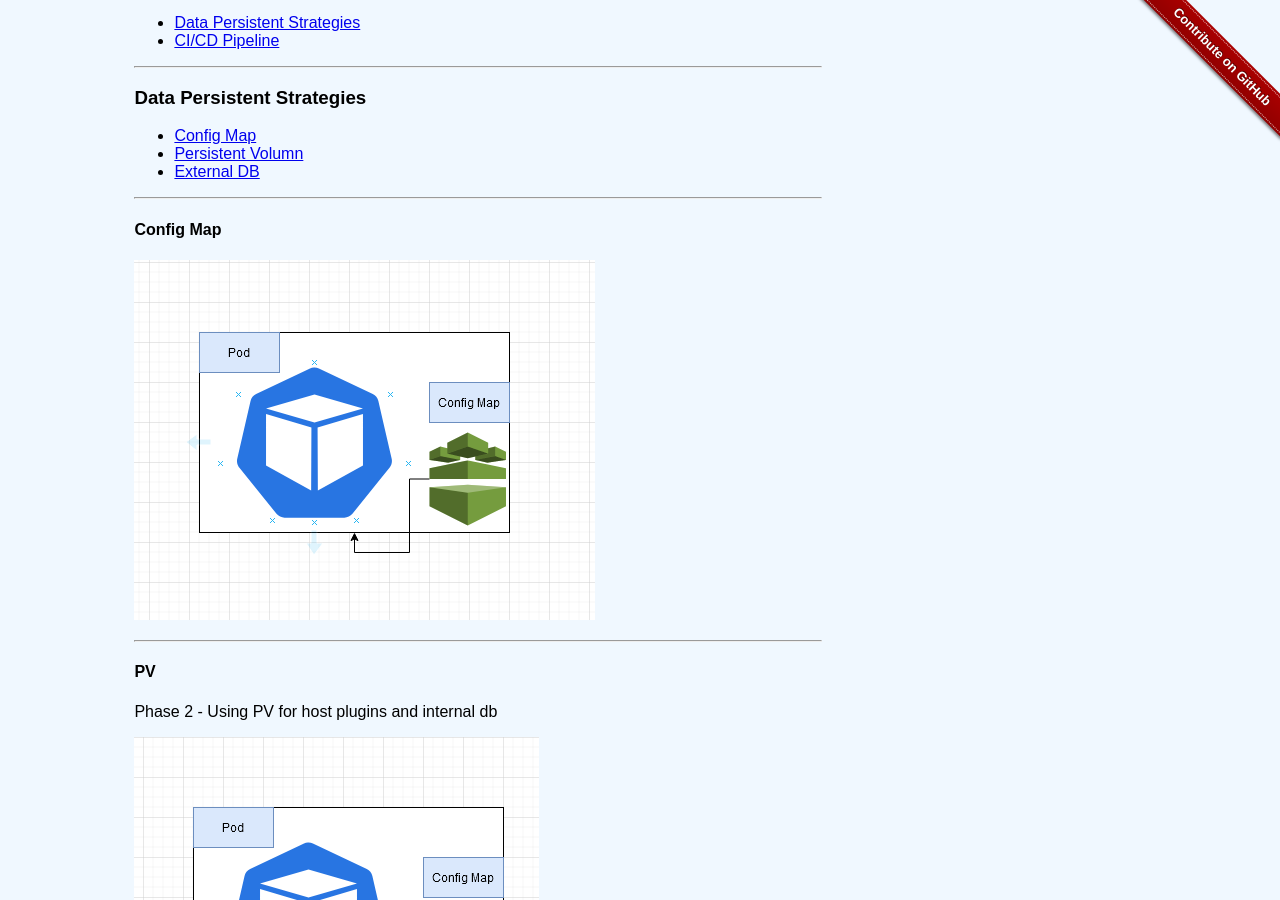
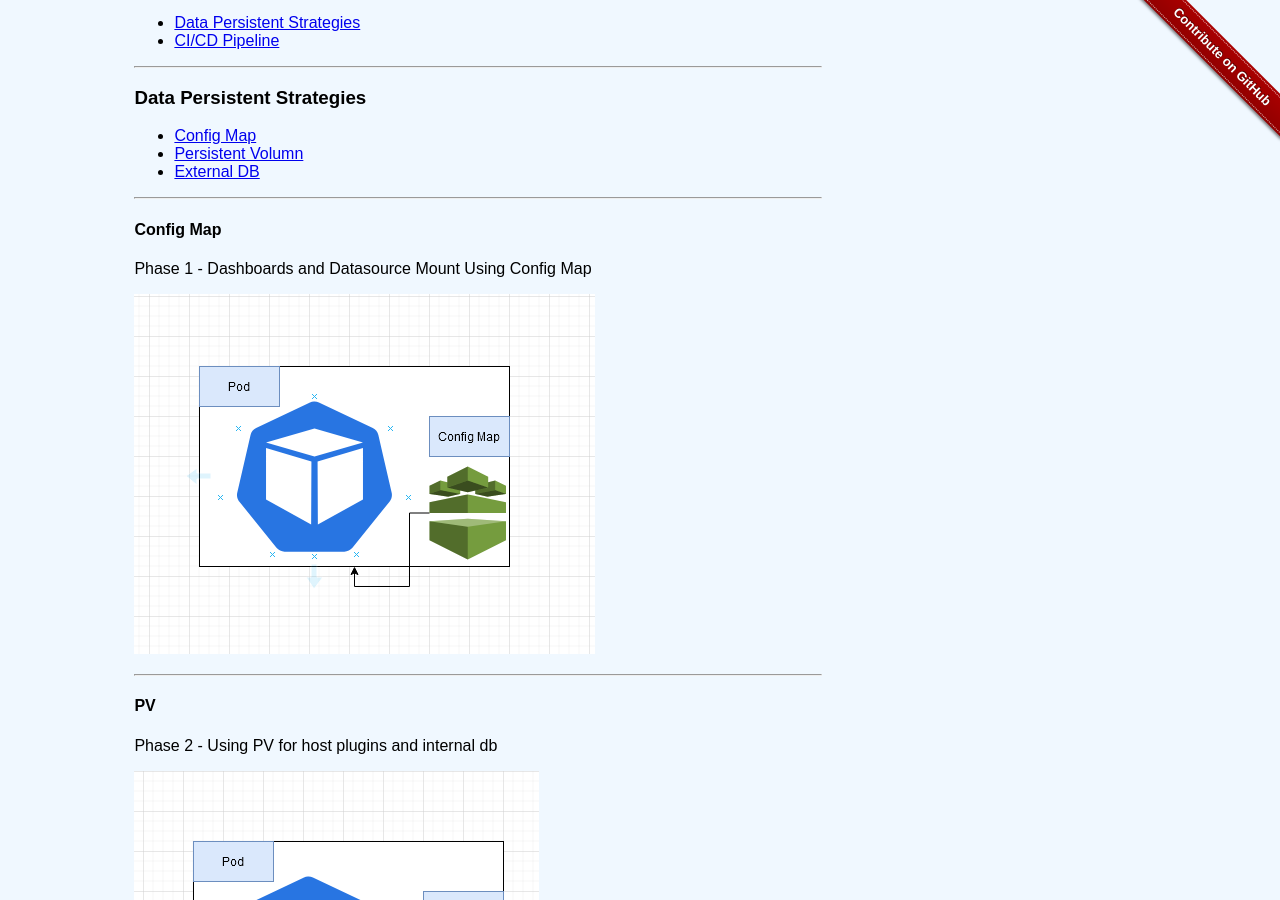
Before and after one commit to liuning0820/liuning0820.github.io, a Jekyll site: the page built from ex_presentations/2020-11_grafana_intro/grafana-introduction.md, in a window 1280 px wide and 900 px high, scrolled down 2182 px. Built offline with Jekyll 4.4.1, drawn with Linux system fonts in a browser that asks for light colours; our own code applies the rules of GitHub Pages for plain Markdown files.

Commit message:
update slides a bit

```diff
--- a/ex_presentations/2020-11_grafana_intro/grafana-introduction.md
+++ b/ex_presentations/2020-11_grafana_intro/grafana-introduction.md
@@ -102,12 +102,14 @@ grafana-cli plugins install agenty-flowcharting-panel
 ### Data Persistent Strategies
 
 - [Config Map](#config-map)
-- [Persistent Volumn](#PV)
+- [Persistent Volumn](#pv)
 - [External DB](#external-db)
 
 ----
 
 #### Config Map
+
+Phase 1 - Dashboards and Datasource Mount Using Config Map
 
 ![Dashboard and Datasource Using Config Map](images/data-persistent-config-map.png)
 
@@ -119,7 +121,7 @@ Phase 2 - Using PV for host plugins and internal db
 
 ![Plugins and DB Using PV](images/data-persistent-pv.png)
 
------
+----
 
 #### External DB
 
@@ -128,7 +130,6 @@ Phase 3 - Split the db out
 ![External db](images/data-persistent-db.png)
 
 ----
-
 
 ### CI/CD Pipeline
 
```
